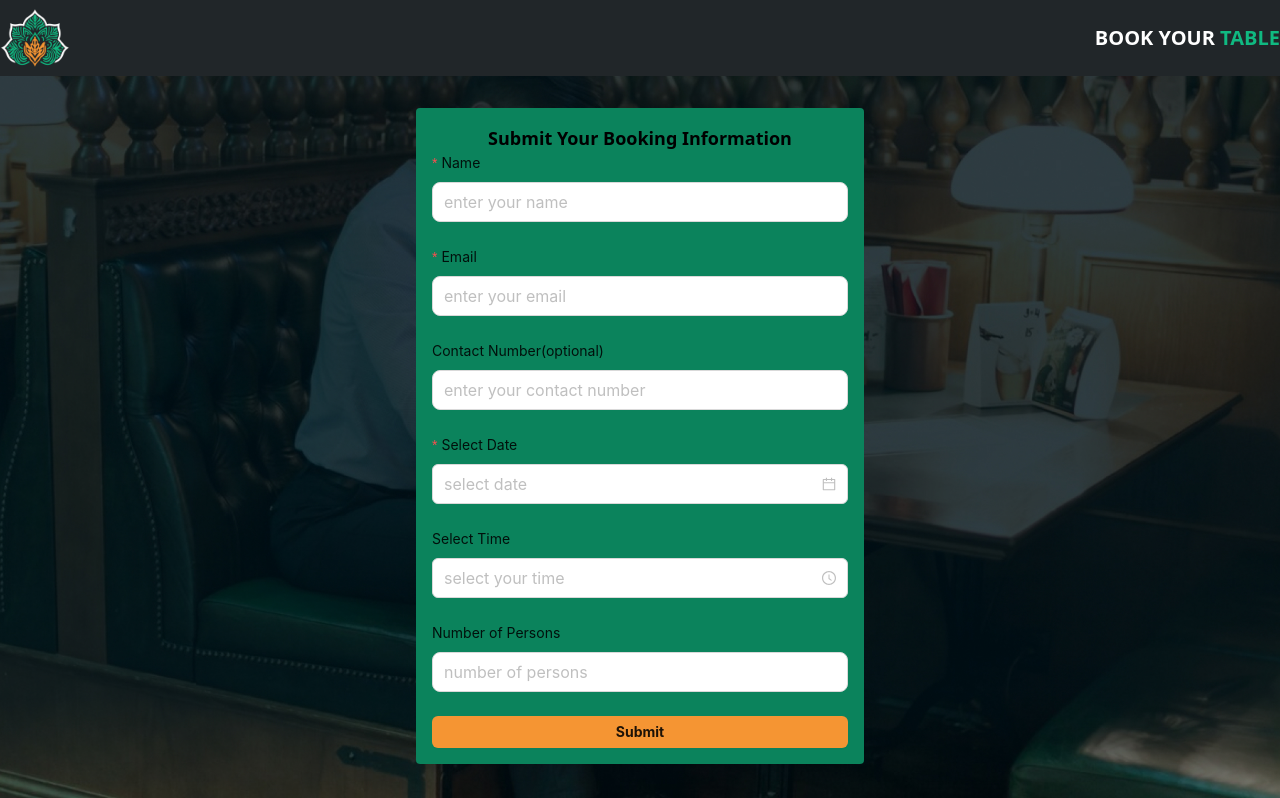
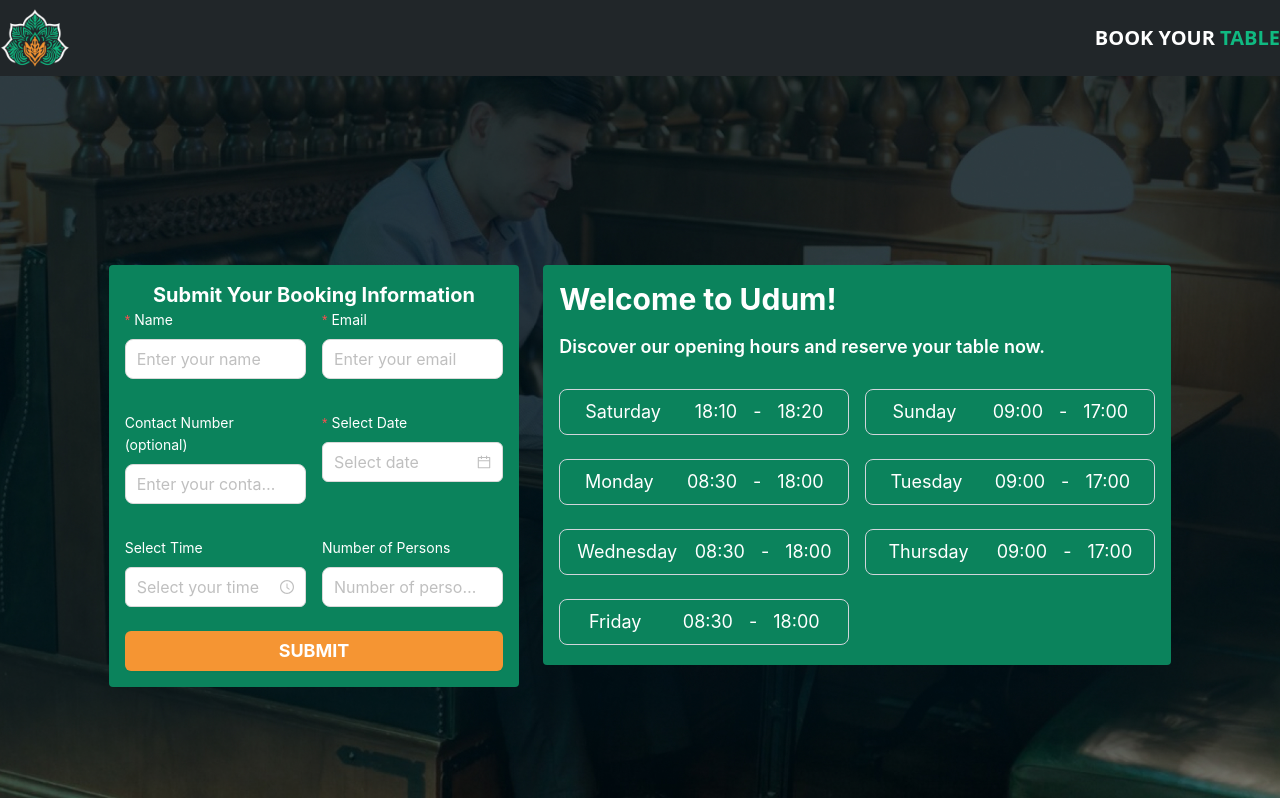
Before and after one commit to bdCalling-Sdt-hub/danny-booking-frontend, a React (Vite) app: page / in a window 1280 px wide. Shown: the top 798 px of the page. Built offline with nearby package versions, Linux system fonts and the light colour scheme.

Commit message:
feat: designed opening page

```diff
--- a/package.json
+++ b/package.json
@@ -11,6 +11,7 @@
   },
   "dependencies": {
     "antd": "^5.17.0",
+    "axios": "^1.7.2",
     "react": "^18.2.0",
     "react-dom": "^18.2.0",
     "sonner": "^1.4.41"
--- a/src/App.tsx
+++ b/src/App.tsx
@@ -1,22 +1,31 @@
+import { Col, Row } from "antd";
+import bg from "./assets/bg.jpg";
+import Footer from "./component/Footer";
+import SubmitForm from "./component/Form";
 import Header from "./component/Header";
-import bg from "./assets/bg.jpg";
-import SubmitForm from "./component/Form";
-import Footer from "./component/Footer";
+import OpeningCard from "./component/OpeningCard";
 function App() {
   return (
     <>
       <Header />
       <section
-        className="bg-cover bg-center min-h-screen lg:py-0 py-4"
+        className="bg-cover bg-center min-h-screen lg:py-0 py-4 flex justify-center items-center"
         style={{ backgroundImage: `url(${bg})` }}
       >
-        <div className="container mx-auto flex items-center justify-center lg:h-[90vh] h-full">
-          <div className="bg-[#0B835C] p-4 w-full  mx-2 lg:mx-auto max-w-md rounded">
-            <h5 className="text-center text-gray text-lg font-bold">
-              Submit Your Booking Information
-            </h5>
-            <SubmitForm />
-          </div>
+        <div className="container mx-auto">
+          <Row justify="center" gutter={[24, 16]}>
+            <Col lg={8} md={12} sm={24}>
+              <div className="bg-[#0B835C] p-4 w-full rounded text-center text-white">
+                <h5 className="text-xl font-bold">
+                  Submit Your Booking Information
+                </h5>
+                <SubmitForm />
+              </div>
+            </Col>
+            <Col lg={12} md={12} sm={24}>
+              <OpeningCard />
+            </Col>
+          </Row>
         </div>
       </section>
       <section className="bg-[#91DFC5] px-2 lg:px-0">
--- a/src/component/Form.tsx
+++ b/src/component/Form.tsx
@@ -1,6 +1,6 @@
 /* eslint-disable @typescript-eslint/no-explicit-any */
 import type { FormProps } from "antd";
-import { Button, DatePicker, Form, Input, TimePicker } from "antd";
+import { Button, Col, DatePicker, Form, Input, Row, TimePicker } from "antd";
 import { toast } from "sonner";
 const SubmitForm = () => {
   const onFinish: FormProps<any>["onFinish"] = (values) => {
@@ -9,54 +9,70 @@
   };
   return (
     <Form onFinish={onFinish} layout="vertical">
+      <Row gutter={[16, 9]}>
+        <Col lg={12} md={12} sm={24}>
           <Form.Item
             name="name"
             rules={[{ required: true, message: "Name is required" }]}
             label="Name"
           >
-        <Input size="large" type="text" placeholder="enter your name" />
+            <Input size="large" type="text" placeholder="Enter your name" />
           </Form.Item>
+        </Col>
+        <Col lg={12} md={12} sm={24}>
           <Form.Item
             name="email"
             rules={[{ required: true, message: "Email is required" }]}
             label="Email"
           >
-        <Input size="large" type="text" placeholder="enter your email" />
+            <Input size="large" type="text" placeholder="Enter your email" />
           </Form.Item>
-      <Form.Item label="Contact Number(optional)" name="number">
+        </Col>
+        <Col lg={12} md={12} sm={24}>
+          <Form.Item label="Contact Number (optional)" name="number">
             <Input
               size="large"
               type="number"
-          placeholder="enter your contact number"
+              placeholder="Enter your contact number"
             />
           </Form.Item>
-      {/* <Form.Item label="Select Branch" name="branch">
-        <Select size="large" placeholder="select branch" />
-      </Form.Item> */}
+        </Col>
+        <Col lg={12} md={12} sm={24}>
           <Form.Item
             label="Select Date"
             name="date"
             rules={[{ required: true, message: "Date is required" }]}
           >
-        <DatePicker className="w-full" size="large" placeholder="select date" />
+            <DatePicker
+              className="w-full"
+              size="large"
+              placeholder="Select date"
+            />
           </Form.Item>
+        </Col>
+        <Col lg={12} md={12} sm={24}>
           <Form.Item label="Select Time" name="time">
             <TimePicker
               minuteStep={15}
               format="HH:mm"
               className="w-full"
               size="large"
-          placeholder="select your time"
+              placeholder="Select your time"
             />
           </Form.Item>
+        </Col>
+        <Col lg={12} md={12} sm={24}>
           <Form.Item label="Number of Persons" name="person">
-        <Input size="large" placeholder="number of persons" type="number" />
+            <Input size="large" placeholder="Number of persons" type="Number" />
           </Form.Item>
+        </Col>
+      </Row>
+
       <Button
-        className="w-full bg-[#F59533] border-0 font-bold text-md"
+        className="w-full bg-[#F59533] text-white text-lg border-0 h-[40px] font-bold text-md"
         htmlType="submit"
       >
-        Submit
+        SUBMIT
       </Button>
     </Form>
   );
--- /dev/null
+++ b/src/component/OpeningCard.tsx
@@ -0,0 +1,37 @@
+const data = [
+  { day: "Saturday", openTime: "18:10", closeTime: "18:20" },
+  { day: "Sunday", openTime: "09:00", closeTime: "17:00" },
+  { day: "Monday", openTime: "08:30", closeTime: "18:00" },
+  { day: "Tuesday", openTime: "09:00", closeTime: "17:00" },
+  { day: "Wednesday", openTime: "08:30", closeTime: "18:00" },
+  { day: "Thursday", openTime: "09:00", closeTime: "17:00" },
+  { day: "Friday", openTime: "08:30", closeTime: "18:00" },
+];
+
+const OpeningCard = () => {
+  return (
+    <div className="bg-[#0B835C] text-white p-4 rounded">
+      <h1 className="text-3xl font-bold mb-4">Welcome to Udum!</h1>
+      <p className="text-lg font-semibold mb-6">
+        Discover our opening hours and reserve your table now.
+      </p>
+      <div className="grid grid-cols-1 lg:grid-cols-2 gap-4">
+        {data?.map((dayData) => (
+          <div
+            className="flex items-center justify-around my-1 p-2 border border-gray-300 rounded-lg"
+            key={dayData.day}
+          >
+            <h5 className="text-lg">{dayData.day}</h5>
+            <div className="flex gap-x-4 text-lg">
+              <p>{dayData.openTime}</p>
+              <p>-</p>
+              <p>{dayData.closeTime}</p>
+            </div>
+          </div>
+        ))}
+      </div>
+    </div>
+  );
+};
+
+export default OpeningCard;
--- /dev/null
+++ b/src/lib/theme/theme.ts
@@ -0,0 +1,7 @@
+export const themeProvider = {
+  components: {
+    Form: {
+      labelColor: "white",
+    },
+  },
+};
--- a/src/main.tsx
+++ b/src/main.tsx
@@ -1,12 +1,16 @@
+import { ConfigProvider } from "antd";
 import React from "react";
 import ReactDOM from "react-dom/client";
+import { Toaster } from "sonner";
 import App from "./App.tsx";
 import "./index.css";
-import { Toaster } from "sonner";
+import { themeProvider } from "./lib/theme/theme.ts";
 
 ReactDOM.createRoot(document.getElementById("root")!).render(
   <React.StrictMode>
     <Toaster richColors />
-    <App />
+    <ConfigProvider theme={themeProvider}>
+      <App />
+    </ConfigProvider>
   </React.StrictMode>
 );
```
Also changed, not shown: 2 other files (tests, documents, lock files or other folders). Lines whose indentation alone changed are shown as unchanged.
